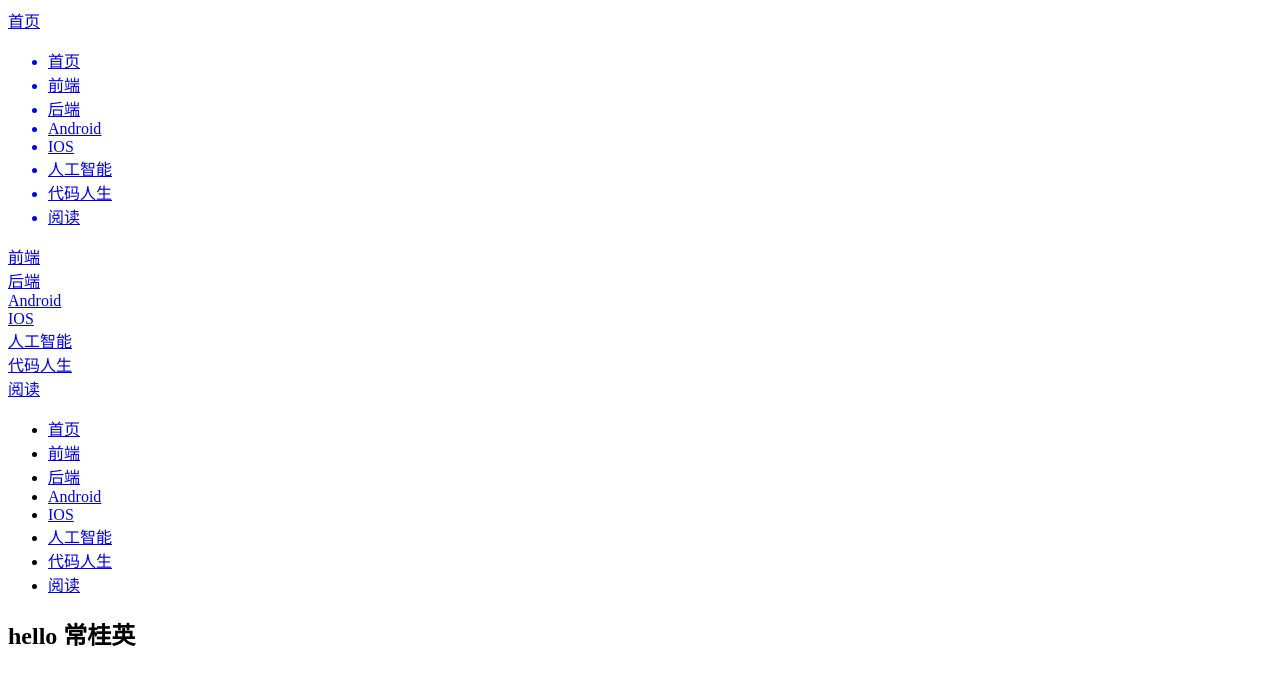
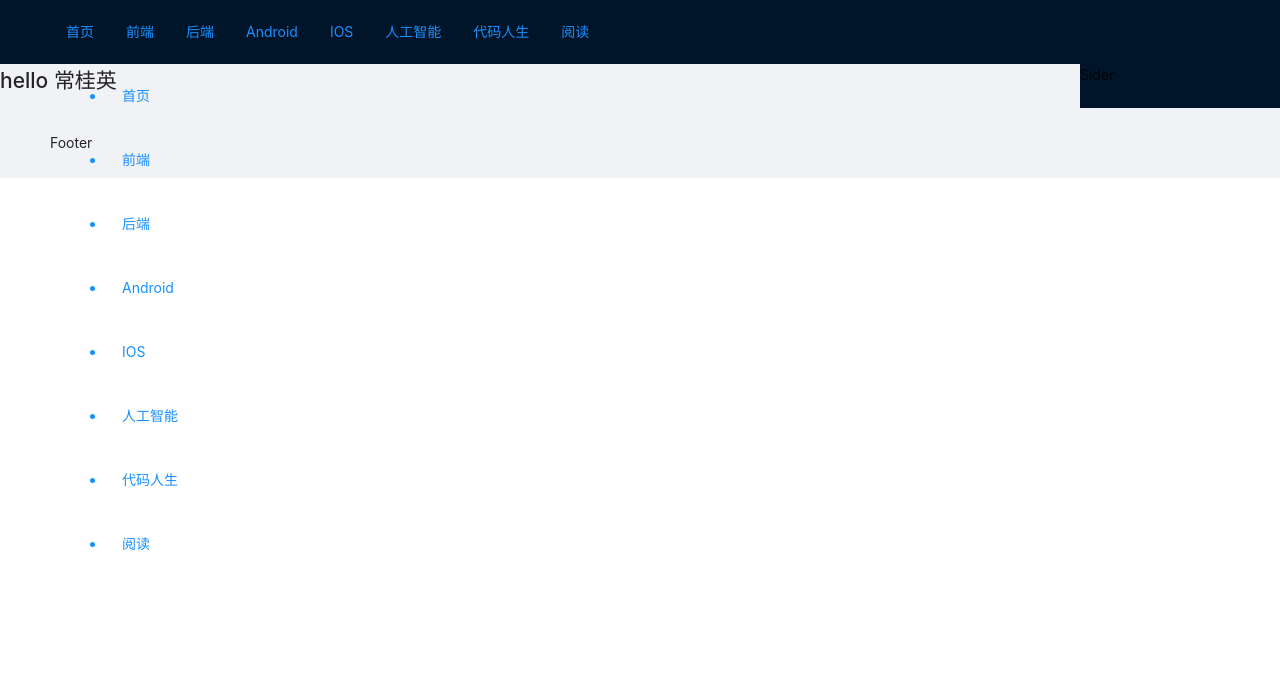
Before and after one commit to nywgithub/juejin-react-ts, a React app: page /#/main in a window 1280 px wide. Shown: the top 684 px of the page. Built offline with nearby package versions, Linux system fonts and the light colour scheme.

Commit message:
引入antd构建雏形

```diff
--- a/src/common/components/nav/style/index.scss
+++ b/src/common/components/nav/style/index.scss
@@ -0,0 +1,14 @@
+@import '~antd/dist/antd.css';
+.nav-list{
+
+    display: flex;
+    .main-nav{
+        position:fixed;
+        .nav-list{
+            flex-direction: column;
+        }
+    }
+    .nav-item {
+        padding: 0 1rem;
+    }
+}
--- a/src/css/index.scss
+++ b/src/css/index.scss
@@ -11,3 +11,10 @@ a {
     text-decoration: none;
     color: #222;
 }
+.ant-layout-sider ,
+.ant-layout-header{
+    background:#ffffff
+}
+#root, .ant-layout{
+    height: 100%;
+}
--- a/src/views/App.tsx
+++ b/src/views/App.tsx
@@ -1,11 +1,18 @@
 import React from 'react'
 import { Redirect, Route, Switch, withRouter } from 'react-router-dom'
 import { Routers } from '@/router'
+import { Layout } from 'antd'
+const { Header, Footer, Sider, Content } = Layout
 import Top from '@/views/top/Top'
 function App() {
   return (
     <>
+      <Layout>
+        <Header>
           <Top />
+        </Header>
+        <Layout>
+          <Content>
             <main>
               <Switch>
                 {Routers.map((router) => (
@@ -23,6 +30,11 @@ function App() {
                 <Redirect path="/" to="/main" />
               </Switch>
             </main>
+          </Content>
+          <Sider>Sider</Sider>
+        </Layout>
+        <Footer>Footer</Footer>
+      </Layout>
     </>
   )
 }
```
Lines whose indentation alone changed are shown as unchanged.
